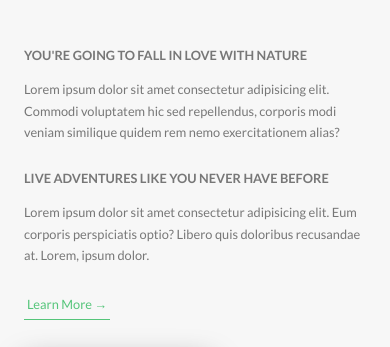
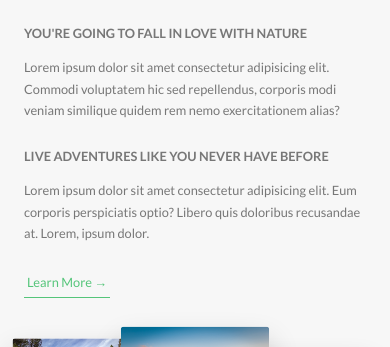
Before and after one commit to liviupreda/natours, a website: page index.html in a window 390 px wide. Shown: the part 920-1267 px from the top of the page. Drawn offline with nearby package versions, Linux system fonts and the light colour scheme.

Commit message:
media queries tours, stories, booking

```diff
--- a/scss/base/_utilities.scss
+++ b/scss/base/_utilities.scss
@@ -8,10 +8,18 @@
 
 .u-margin-bottom-medium {
   margin-bottom: 4rem !important;
+
+  @include respond(tab-port) {
+    margin-bottom: 3rem !important;
+  }
 }
 
 .u-margin-bottom-big {
   margin-bottom: 8rem !important;
+
+  @include respond(tab-port) {
+    margin-bottom: 5rem !important;
+  }
 }
 
 .u-margin-top-big {
--- a/scss/components/_composition.scss
+++ b/scss/components/_composition.scss
@@ -1,5 +1,6 @@
 .composition {
   position: relative;
+
   &__photo {
     width: 55%;
     box-shadow: 0 1.5rem 4rem rgba($color-black, 0.4);
@@ -9,19 +10,43 @@
     transition: all 0.2s;
     outline-offset: 2rem;
 
+    @include respond(tab-port) {
+      float: left;
+      position: relative;
+      width: 33.333333333%;
+      box-shadow: 0 1.5rem 3rem rgba($color-black, 0.2);
+    }
+
     &--p1 {
       left: 0;
       top: -2rem;
+
+      @include respond(tab-port) {
+        top: 0;
+        transform: scale(1.2);
+      }
     }
 
     &--p2 {
       right: 0;
       top: 2rem;
+
+      @include respond(tab-port) {
+        top: -1rem;
+        transform: scale(1.3);
+        z-index: 100;
+      }
     }
 
     &--p3 {
       left: 20%;
       top: 10rem;
+
+      @include respond(tab-port) {
+        top: 1rem;
+        left: 0;
+        transform: scale(1.1);
+      }
     }
 
     &:hover {
--- a/scss/components/_feature-box.scss
+++ b/scss/components/_feature-box.scss
@@ -6,6 +6,10 @@
   border-radius: 3px;
   box-shadow: 0 1.5rem 4rem rgba($color-black, 0.15);
   transition: transform 0.3s;
+
+  @include respond(tab-port) {
+    padding: 2rem;
+  }
 
   &__icon {
     font-size: 6rem;
@@ -18,6 +22,10 @@
     );
     -webkit-background-clip: text;
     color: transparent;
+
+    @include respond(tab-port) {
+      margin-bottom: 0;
+    }
   }
 
   &:hover {
--- a/scss/layout/_footer.scss
+++ b/scss/layout/_footer.scss
@@ -11,6 +11,10 @@
   &__logo-box {
     text-align: center;
     margin-bottom: 8rem;
+
+    @include respond(tab-port) {
+      margin-bottom: 6rem;
+    }
   }
 
   &__logo {
--- a/scss/layout/_header.scss
+++ b/scss/layout/_header.scss
@@ -13,7 +13,7 @@
   clip-path: polygon(0 0, 100% 0, 100% 75vh, 0 100%);
 
   @include respond(phone) {
-    -webkit-clip-path: polygon(0 0, 100% 0, 100% 90vh, 0 100%);
+    -webkit-clip-path: polygon(0 0, 100% 0, 100% 85vh, 0 100%);
     clip-path: polygon(0 0, 100% 0, 100% 90vh, 0 100%);
   }
 
--- a/scss/pages/_home.scss
+++ b/scss/pages/_home.scss
@@ -2,6 +2,11 @@
   background-color: $color-gray-light-1;
   padding: 25rem 0;
   margin-top: -20vh; // 95 - 75 from polyclip in _header sass
+
+  @include respond(tab-port) {
+    padding: 20rem 0;
+    margin-top: -15vh;
+  }
 }
 
 .section-features {
@@ -20,17 +25,29 @@
   & > * {
     transform: skewY(7deg);
   }
+
+  @include respond(tab-port) {
+    padding: 10rem 0;
+  }
 }
 
 .section-tours {
   background-color: $color-gray-light-1;
   padding: 25rem 0 15rem 0;
   margin-top: -10rem;
+
+  @include respond(tab-port) {
+    padding: 20rem 0 10rem 0;
+  }
 }
 
 .section-stories {
   position: relative;
   padding: 15rem 0;
+
+  @include respond(tab-port) {
+    padding: 10rem 0;
+  }
 }
 
 .section-book {
@@ -40,6 +57,10 @@
     $color-primary-light,
     $color-primary-dark
   );
+
+  @include respond(tab-port) {
+    padding: 10rem 0;
+  }
 }
 
 .book {
```
Also changed, not shown: css/main.css.
